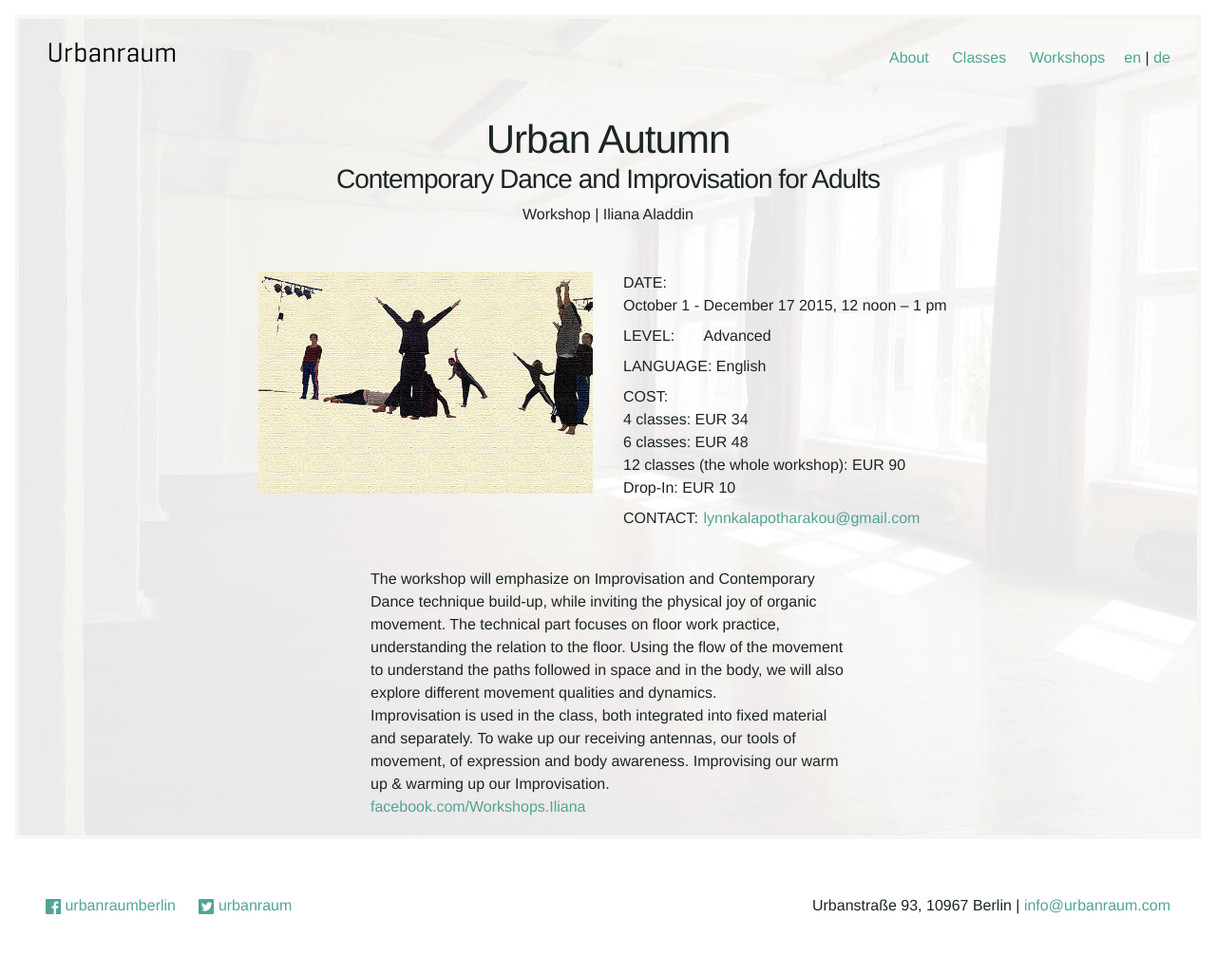
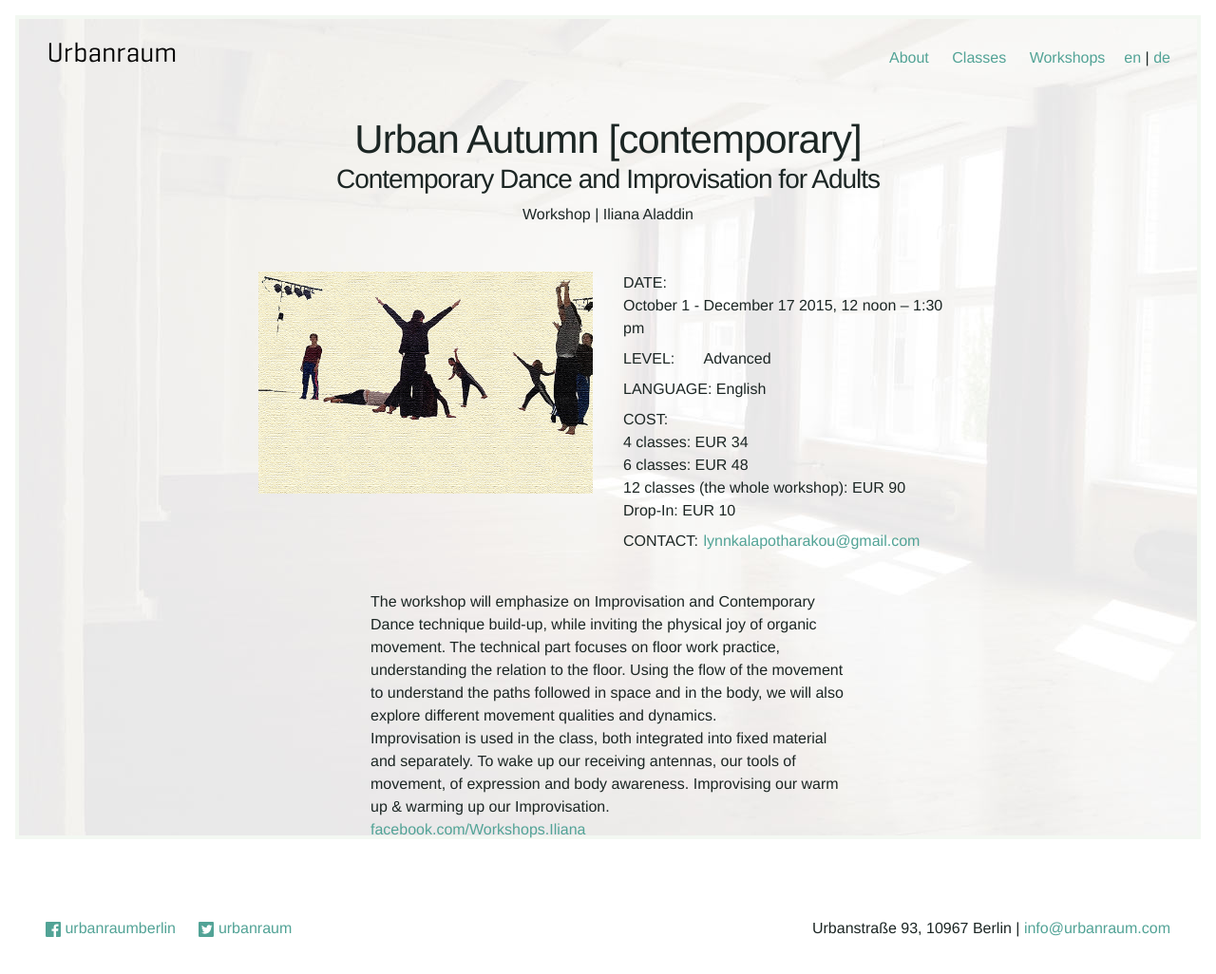
Before and after one commit to Kriesse/urbanraum, a Jekyll site: the page built from _classes/urban-autumn.md, in a window 1280 px wide. Shown: the whole page at 95% size. Built offline with Jekyll 4.4.1, drawn with Linux system fonts in a browser that asks for light colours; nearby versions of some CDN libraries; before the commit the page ends 1002 px from its top, so only the background shows below that; some of the changed lines change nothing that is shown.

Commit message:
update urban autumn

```diff
--- a/_classes/urban-autumn.md
+++ b/_classes/urban-autumn.md
@@ -1,6 +1,6 @@
 ---
-title_en:  "Urban Autumn"
-title_de:  "Urban Autumn"
+title_en:  "Urban Autumn [contemporary]"
+title_de:  "Urban Autumn [contemporary]"
 
 subtitle_en: "Contemporary Dance and Improvisation for Adults"
 subtitle_de: "Zeitgenössischer Tanz und Improvisation für Erwachsense"
@@ -18,10 +18,10 @@
 Drop-In: EUR 10
 "
 price_de: "
-4 classes: EUR 34 <br>
-6 classes: EUR 48 <br>
-12 classes (the whole workshop): EUR 90 <br>
-Drop-In: EUR 10
+4 Stunden: 34 EUR <br>
+6 Stunden: 48 EUR <br>
+12 Stunden (ganzer Kurs): 90 EUR <br>
+Drop-In: 10 EUR
 "
 
 date_en: "October 1 - December 17 2015"
@@ -30,7 +30,7 @@
 time_en: "12 noon"
 time_de: "12:00 Uhr"
 
-endtime_en: "1 pm"
+endtime_en: "1:30 pm"
 endtime_de: "13:30 Uhr"
 
 language_en: "English"
@@ -45,7 +45,10 @@
 "
 
 description_de: "
-nicht verfügbar
+The workshop will emphasize on Improvisation and Contemporary Dance technique build-up, while inviting the physical joy of organic movement. The technical part focuses on floor work practice, understanding the relation to the floor. Using the flow of the movement to understand the paths followed in space and in the body, we will also explore different movement qualities and dynamics.<br>
+Improvisation is used in the class, both integrated into fixed material and separately. To wake up our receiving antennas, our tools of movement, of expression and body awareness. Improvising our warm up & warming up our Improvisation.
+<br>
+<a href='http://www.facebook.com/Workshops.Iliana'>facebook.com/Workshops.Iliana</a>
 "
 
 teacher: "Iliana Aladdin"
```
